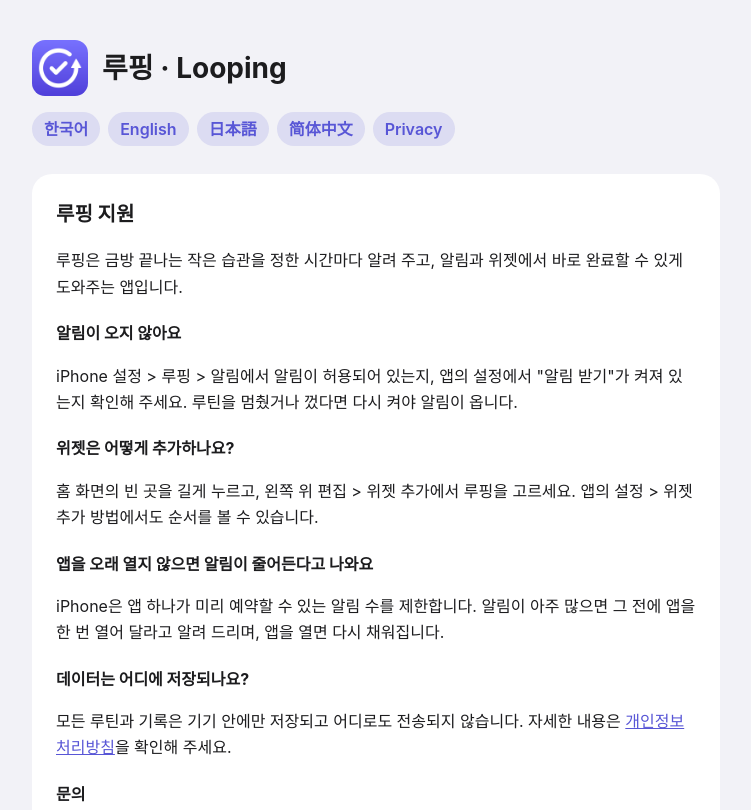
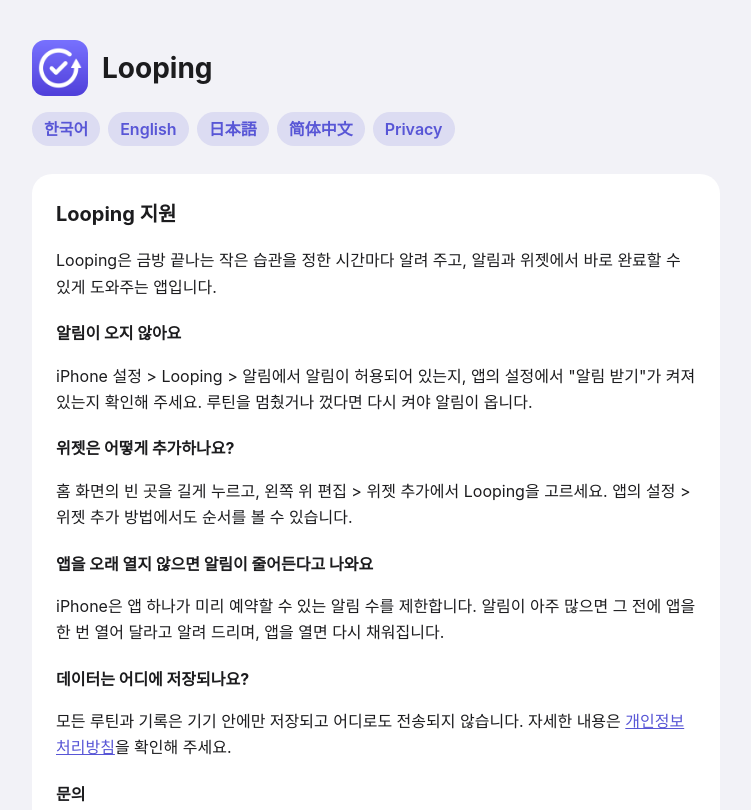
Before and after one commit to woojenoh/app-docs, a plain HTML site: page microroutine/index.html in a window 1280 px wide. Shown: the top 810 px of the page, without its empty margins (264-1015 px from the left). Drawn offline with Linux system fonts and the light colour scheme.

Commit message:
앱 이름을 모든 언어에서 Looping으로
Co-Authored-By: Claude Opus 5.5 <noreply@anthropic.com>

```diff
--- a/microroutine/index.html
+++ b/microroutine/index.html
@@ -3,21 +3,21 @@
 <head>
 <meta charset="utf-8">
 <meta name="viewport" content="width=device-width, initial-scale=1">
-<title>루핑 · Looping</title>
+<title>Looping</title>
 <link rel="stylesheet" href="style.css">
 </head>
 <body>
 <main>
-<header><img src="icon.png" alt=""><h1>루핑 · Looping</h1></header>
+<header><img src="icon.png" alt=""><h1>Looping</h1></header>
 <nav><a href="#ko">한국어</a><a href="#en">English</a><a href="#ja">日本語</a><a href="#zh">简体中文</a><a href="privacy.html">Privacy</a></nav>
 
 <section id="ko">
-<h2>루핑 지원</h2>
-<p>루핑은 금방 끝나는 작은 습관을 정한 시간마다 알려 주고, 알림과 위젯에서 바로 완료할 수 있게 도와주는 앱입니다.</p>
+<h2>Looping 지원</h2>
+<p>Looping은 금방 끝나는 작은 습관을 정한 시간마다 알려 주고, 알림과 위젯에서 바로 완료할 수 있게 도와주는 앱입니다.</p>
 <h3>알림이 오지 않아요</h3>
-<p>iPhone 설정 &gt; 루핑 &gt; 알림에서 알림이 허용되어 있는지, 앱의 설정에서 "알림 받기"가 켜져 있는지 확인해 주세요. 루틴을 멈췄거나 껐다면 다시 켜야 알림이 옵니다.</p>
+<p>iPhone 설정 &gt; Looping &gt; 알림에서 알림이 허용되어 있는지, 앱의 설정에서 "알림 받기"가 켜져 있는지 확인해 주세요. 루틴을 멈췄거나 껐다면 다시 켜야 알림이 옵니다.</p>
 <h3>위젯은 어떻게 추가하나요?</h3>
-<p>홈 화면의 빈 곳을 길게 누르고, 왼쪽 위 편집 &gt; 위젯 추가에서 루핑을 고르세요. 앱의 설정 &gt; 위젯 추가 방법에서도 순서를 볼 수 있습니다.</p>
+<p>홈 화면의 빈 곳을 길게 누르고, 왼쪽 위 편집 &gt; 위젯 추가에서 Looping을 고르세요. 앱의 설정 &gt; 위젯 추가 방법에서도 순서를 볼 수 있습니다.</p>
 <h3>앱을 오래 열지 않으면 알림이 줄어든다고 나와요</h3>
 <p>iPhone은 앱 하나가 미리 예약할 수 있는 알림 수를 제한합니다. 알림이 아주 많으면 그 전에 앱을 한 번 열어 달라고 알려 드리며, 앱을 열면 다시 채워집니다.</p>
 <h3>데이터는 어디에 저장되나요?</h3>
```
Also changed, not shown: index.html (+1 -1 lines), microroutine/privacy.html (+2 -2 lines), 1 other file.
